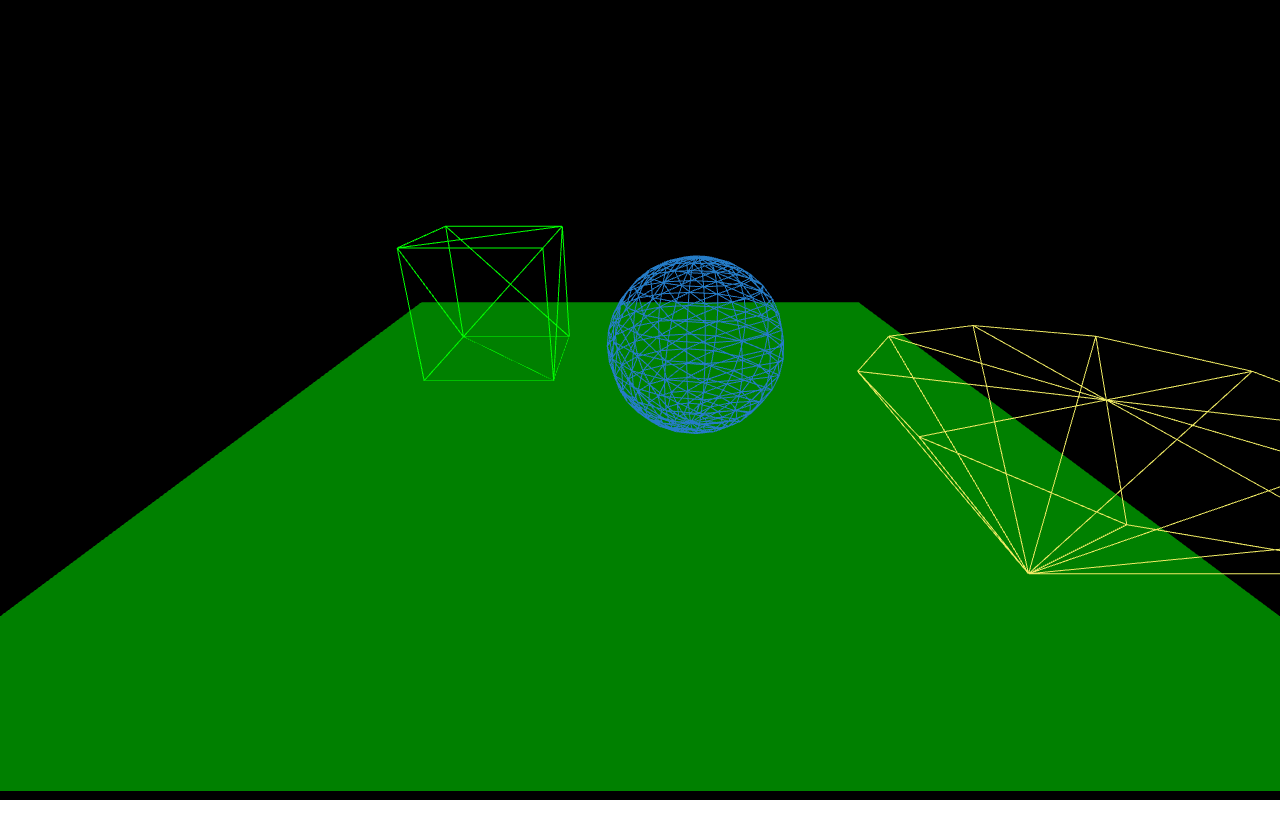
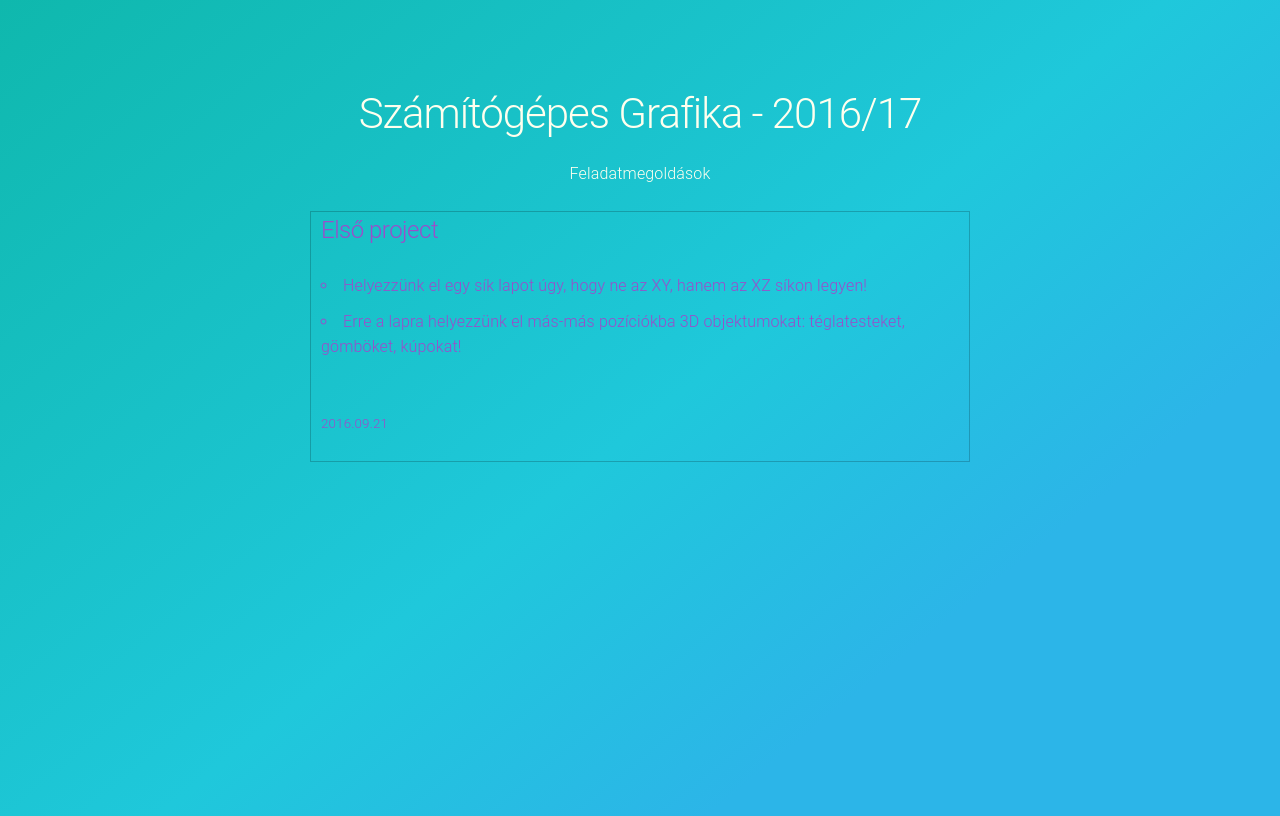
Before and after one commit to gulyasfeccferenc/szamgraf, a plain HTML site: page index.html in a window 1280 px wide. Drawn offline with Linux system fonts and the light colour scheme; animation ran at ten frames a second.

Commit message:
Working on some index page for the project, added Milligram as css framework

```diff
--- /dev/null
+++ b/css/master.scss
@@ -0,0 +1,52 @@
+/// Mixin to prefix a property
+/// @author Hugo Giraudel
+/// @param {String} $property - Property name
+/// @param {*} $value - Property value
+/// @param {List} $prefixes (()) - List of prefixes to print
+@mixin prefix($property, $value, $prefixes: (webkit, moz, ms, o)) {
+  @each $prefix in $prefixes {
+    #{'-' + $prefix + '-' + $property}: $value;
+  }
+
+  // Output standard non-prefixed declaration
+  #{$property}: $value;
+}
+
+body {
+    &.fullscreen {
+        margin: 0;
+        overflow: hidden;
+
+        canvas {
+            width: 100%; height: 100%
+        }
+    }
+    &.index {
+        height: 4000px;
+        height: 100vh;
+        background-color: #2cb5e8;
+        background: linear-gradient(141deg, #0fb8ad 0%, #1fc8db 51%, #2cb5e8 75%);
+        color: #ffe;
+        .container {
+            header {
+                padding-top: 80px;
+            }
+
+            .project {
+                border: 1px solid rgba(0,0,0,.2);
+                margin-left: auto;
+                margin-right: auto;
+                @include prefix(transition, all .2s ease-in);
+
+                &:hover {
+                    background: rgba(255,255,255,.1);
+                    border-color: rgba(255,255,255,.1);
+                }
+            }
+        }
+    }
+}
+
+.text-center {
+    text-align: center;
+}
--- a/index.html
+++ b/index.html
@@ -2,15 +2,36 @@
 <html>
     <head>
         <meta charset=utf-8>
-        <title>Three.js Object Tester</title>
-        <style>
-            body { margin: 0; overflow: hidden; }
-            canvas { width: 100%; height: 100% }
-        </style>
+        <title>Számgítógépes Grafika - 2016/17</title>
+        <link rel="stylesheet" href="css/milligram.min.css" media="screen">
+        <link rel="stylesheet" href="css/master.css" media="screen">
     </head>
-    <body onload="init()">
-        <script src="js/three.min.js"></script>
-        <script src="js/TrackballControls.js"></script>
-        <script src="js/builtinGeometry.js"></script>
+    <body class="index">
+        <main>
+            <section class="container">
+                <header class="text-center">
+                    <h2>Számítógépes Grafika - 2016/17</h1>
+                    <p>Feladatmegoldások</p>
+                </header>
+                <div class="row">
+                  <div class="column column-60 project">
+                    <a href="first.html">
+                        <h5>Első project</h5>
+                        <p>
+                            <ul>
+                                <li>Helyezzünk el egy sík lapot úgy, hogy ne az XY, hanem az XZ síkon legyen!</li>
+                                <li>Erre a lapra helyezzünk el más-más pozíciókba 3D objektumokat: téglatesteket, gömböket, kúpokat!</li>
+                            </ul>
+                            <br><small>2016.09.21</small>
+                        </p>
+                    </a>
+                  </div>
+                </div>
+                <footer>
+
+                </footer>
+
+            </section>
+        </main>
     </body>
 </html>
--- a/js/builtinGeometry.js
+++ b/js/builtinGeometry.js
@@ -175,3 +175,7 @@ var render = function () {
     // scene 3D színtér képe a camera kamera szemszögéből.
     renderer.render( scene, camera );
 };
+
+document.addEventListener('DOMContentLoaded', function () {
+    init();
+})
```
Also changed, not shown: first.html (added, +16 -0 lines), css/master.css (added), css/milligram.min.css (added).
